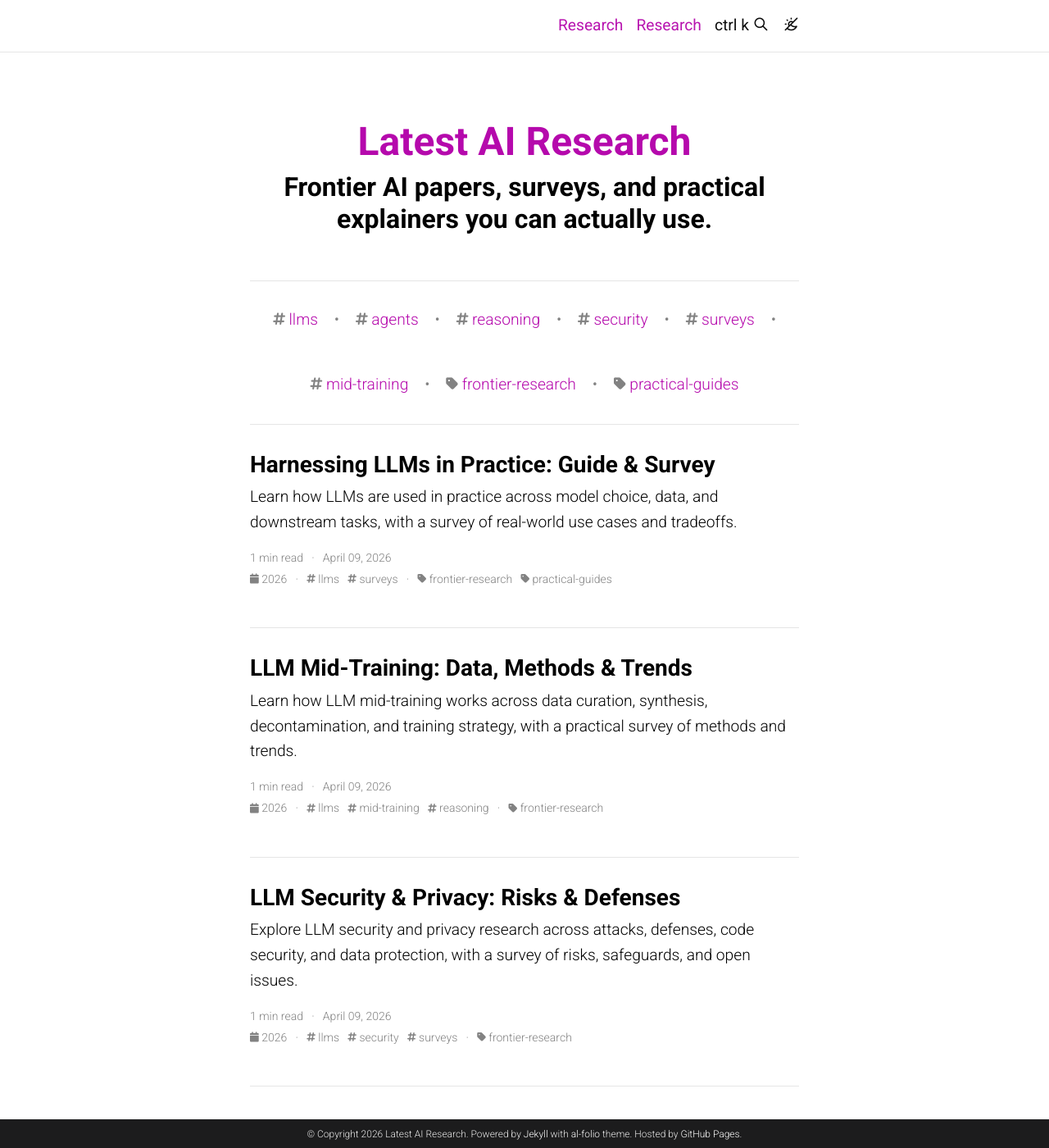
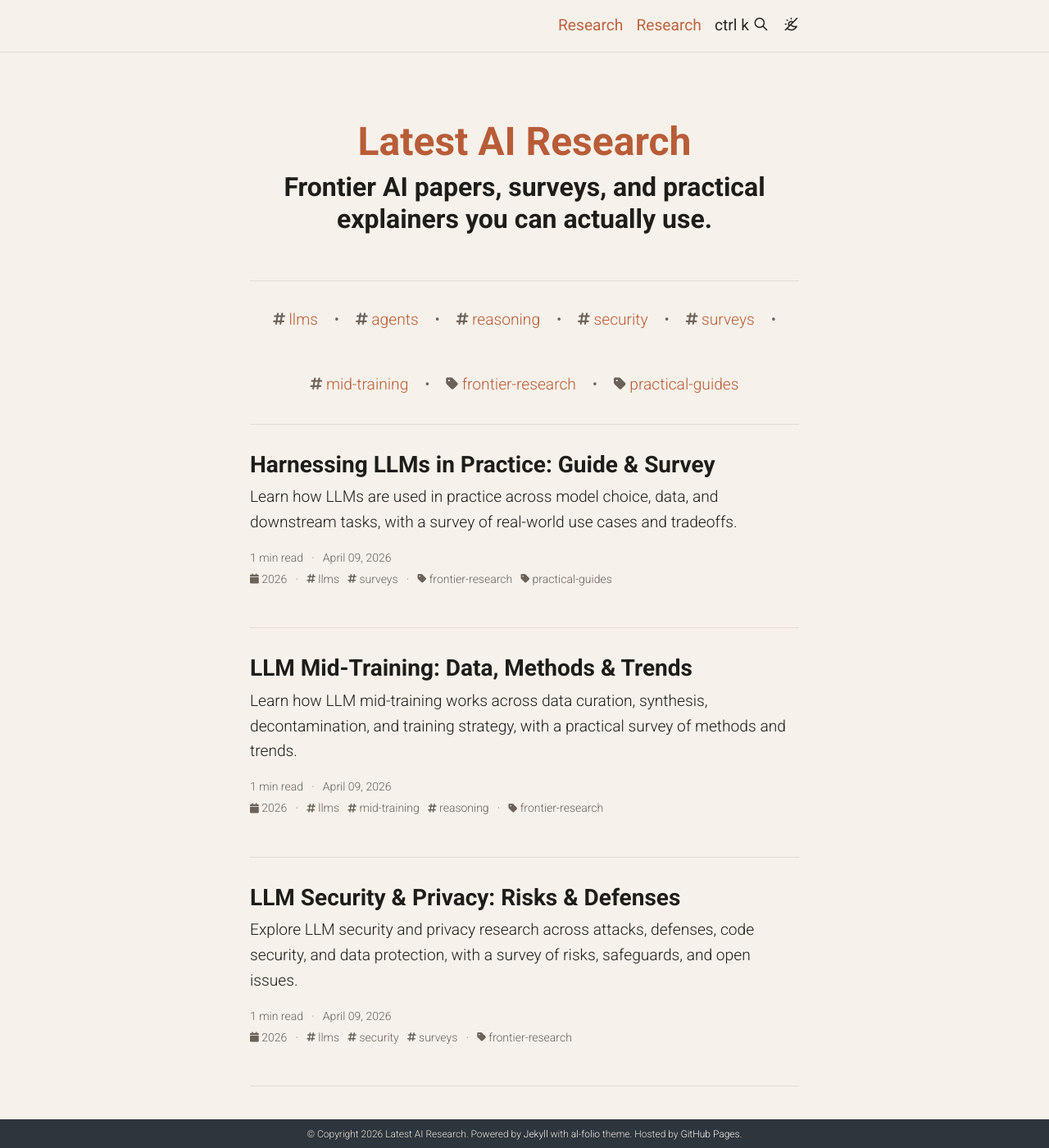
Before and after one commit to latestairesearch/latestairesearch.github.io, a Jekyll site: the page built from _pages/tutorials.md, in a window 1280 px wide and 1400 px high. Shown: the whole window at 82% size. Built offline with Jekyll 4.4.1, drawn with Linux system fonts in a browser that asks for light colours; nearby versions of some CDN libraries; the list of posts is cut into pages by our own code; comment, search, counter and statistics services are not loaded.

Commit message:
style: customize site color palette

```diff
--- a/_sass/_themes.scss
+++ b/_sass/_themes.scss
@@ -6,24 +6,24 @@
 
 :root {
   color-scheme: light;
-  --global-bg-color: #{$white-color};
+  --global-bg-color: #f6f1ea;
   --global-code-bg-color: #{$code-bg-color-light};
-  --global-text-color: #{$black-color};
-  --global-text-color-light: #{$grey-color};
-  --global-theme-color: #{$purple-color};
-  --global-hover-color: #{$purple-color};
+  --global-text-color: #1e1d1a;
+  --global-text-color-light: #6b6258;
+  --global-theme-color: #b85c38;
+  --global-hover-color: #8f4023;
   --global-hover-text-color: #{$white-color};
-  --global-footer-bg-color: #{$grey-color-dark};
-  --global-footer-text-color: #{$grey-color-light};
-  --global-footer-link-color: #{$white-color};
-  --global-distill-app-color: #{$grey-color};
-  --global-divider-color: rgba(0, 0, 0, 0.1);
-  --global-card-bg-color: #{$white-color};
-  --global-highlight-color: #{$red-color-dark};
+  --global-footer-bg-color: #2d353d;
+  --global-footer-text-color: #efe4d6;
+  --global-footer-link-color: #fff7ef;
+  --global-distill-app-color: #8a8175;
+  --global-divider-color: rgba(75, 56, 43, 0.12);
+  --global-card-bg-color: #fffaf4;
+  --global-highlight-color: #c96a43;
   --global-back-to-top-bg-color: rgba($black-color, 0.4);
   --global-back-to-top-text-color: #{$white-color};
-  --global-newsletter-bg-color: #{$white-color};
-  --global-newsletter-text-color: #{$black-color};
+  --global-newsletter-bg-color: #fff8f1;
+  --global-newsletter-text-color: #1e1d1a;
 
   --global-tip-block: #42b983;
   --global-tip-block-bg: #e2f5ec;
@@ -73,23 +73,23 @@
 
 html[data-theme="dark"] {
   color-scheme: dark;
-  --global-bg-color: #{$grey-color-dark};
+  --global-bg-color: #1f252b;
   --global-code-bg-color: #{$code-bg-color-dark};
-  --global-text-color: #{$grey-color-light};
-  --global-text-color-light: #{$grey-color};
-  --global-theme-color: #{$cyan-color};
-  --global-hover-color: #{$cyan-color};
+  --global-text-color: #efe4d6;
+  --global-text-color-light: #b8aa98;
+  --global-theme-color: #f2a65a;
+  --global-hover-color: #ffbe7a;
   --global-hover-text-color: #{$white-color};
-  --global-footer-bg-color: #{$grey-color-light};
-  --global-footer-text-color: #{$grey-color-dark};
-  --global-footer-link-color: #{$black-color};
-  --global-distill-app-color: #{$grey-color-light};
-  --global-divider-color: #424246;
-  --global-card-bg-color: #{$grey-900};
+  --global-footer-bg-color: #efe4d6;
+  --global-footer-text-color: #1f252b;
+  --global-footer-link-color: #5b2f1f;
+  --global-distill-app-color: #d4c6b6;
+  --global-divider-color: #3a454f;
+  --global-card-bg-color: #2a3138;
   --global-back-to-top-bg-color: rgba($white-color, 0.5);
   --global-back-to-top-text-color: #{$black-color};
-  --global-newsletter-bg-color: #{$grey-color-light};
-  --global-newsletter-text-color: #{$grey-color-dark};
+  --global-newsletter-bg-color: #2b333b;
+  --global-newsletter-text-color: #efe4d6;
 
   --global-tip-block: #42b983;
   --global-tip-block-bg: #215d42;
```
Also changed, not shown: 1 other file.
